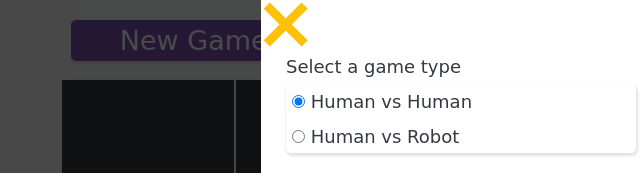
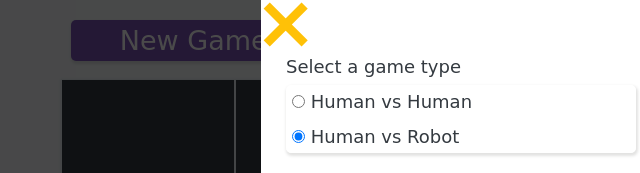
Before and after one commit to jjmarrue/tic-tac-toe, a plain HTML site: page index.html in a window 1280 px wide. Both pictures are taken after a click on the element "New Game". Shown: the part 201-374 px from the top of the page, 179-819 px from the left. Drawn offline with Linux system fonts and the light colour scheme; a web font is replaced by a local one.

Commit message:
clean up code

```diff
--- a/index.html
+++ b/index.html
@@ -26,16 +26,12 @@
         <span style="--i:11">e</span>
       </h1>
     </div>
-
-
     <div class="controls">
       <div class="open-form btn">
         <a href="#form-popup" >New Game</a>
       </div>
       <button class="btn" id="clear">Clear Board</button>
     </div>
-
-
       <div class="grid">
         <div class="grid-item" id="0"></div>
         <div class="grid-item" id="1"></div>
@@ -47,7 +43,6 @@
         <div class="grid-item" id="7"></div>
         <div class="grid-item" id="8"></div>
       </div>
-
     <div class="scores">
       <div class="score-info" id="playingX">
         <p>Playing Xs:</p><p><span class ="playerNames" id="playerAName"></span> <span class="playerScores" id="playerA"></span></p>
@@ -56,7 +51,6 @@
         <p>Playing Os:</p><p><span class ="playerNames" id="playerBName"></span> <span class="playerScores" id="playerB"></span></p>
       </div>
     </div>
-
     <div class="overlay" id="form-popup">
       <div class="form-container">
         <form id="submission-form" method="" action="">
@@ -66,11 +60,11 @@
               <legend>Select a game type</legend>
               <div>
                 <div>
-                  <input type="radio" id="hvh" value="hvh" name="game-type" checked>
+                  <input type="radio" id="hvh" value="hvh" name="game-type">
                   <label for="hvh">Human vs Human<span class="req"></span></label>
                 </div>
                 <div>
-                  <input type="radio" id="hvr" value="hvr" name="game-type">
+                  <input type="radio" id="hvr" value="hvr" name="game-type" checked>
                   <label for="hvr">Human vs Robot<span class="req"></span></label>
                 </div>
               </div>
```
Lines whose indentation alone changed are shown as unchanged.
